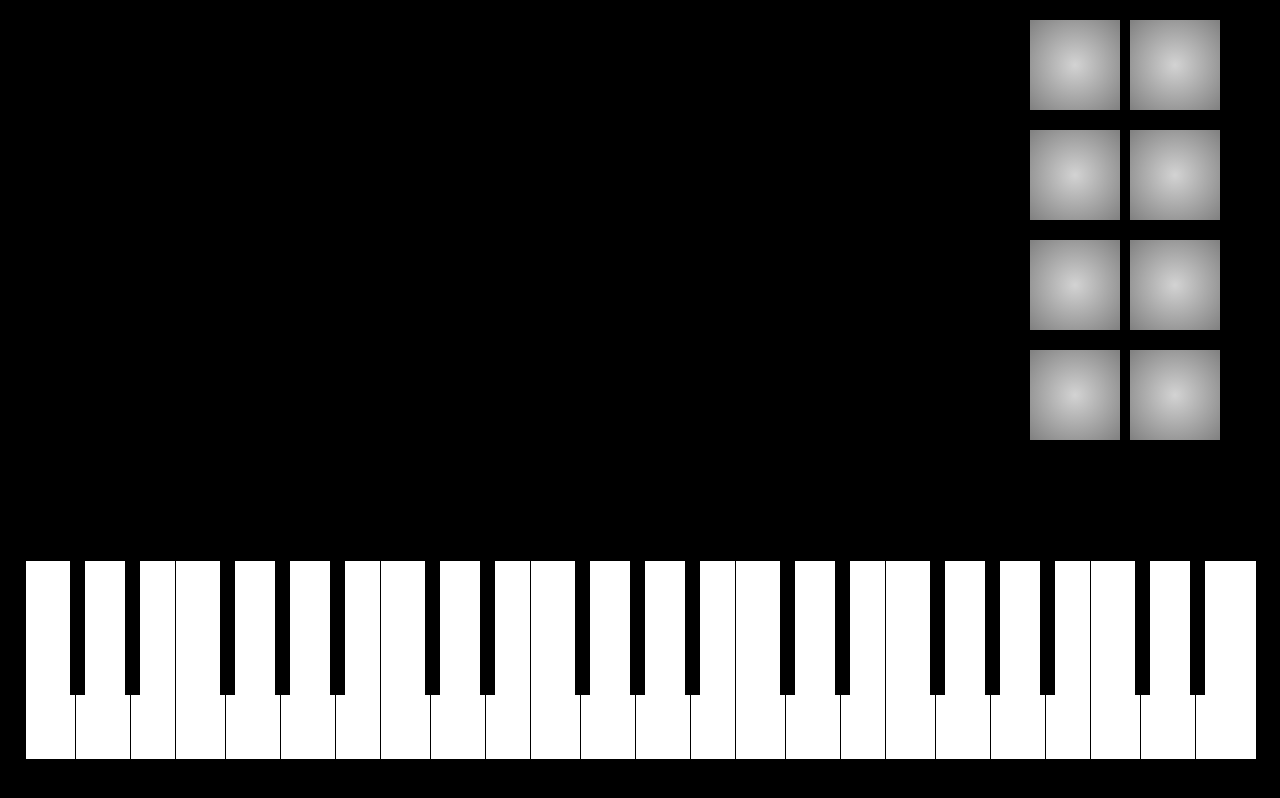
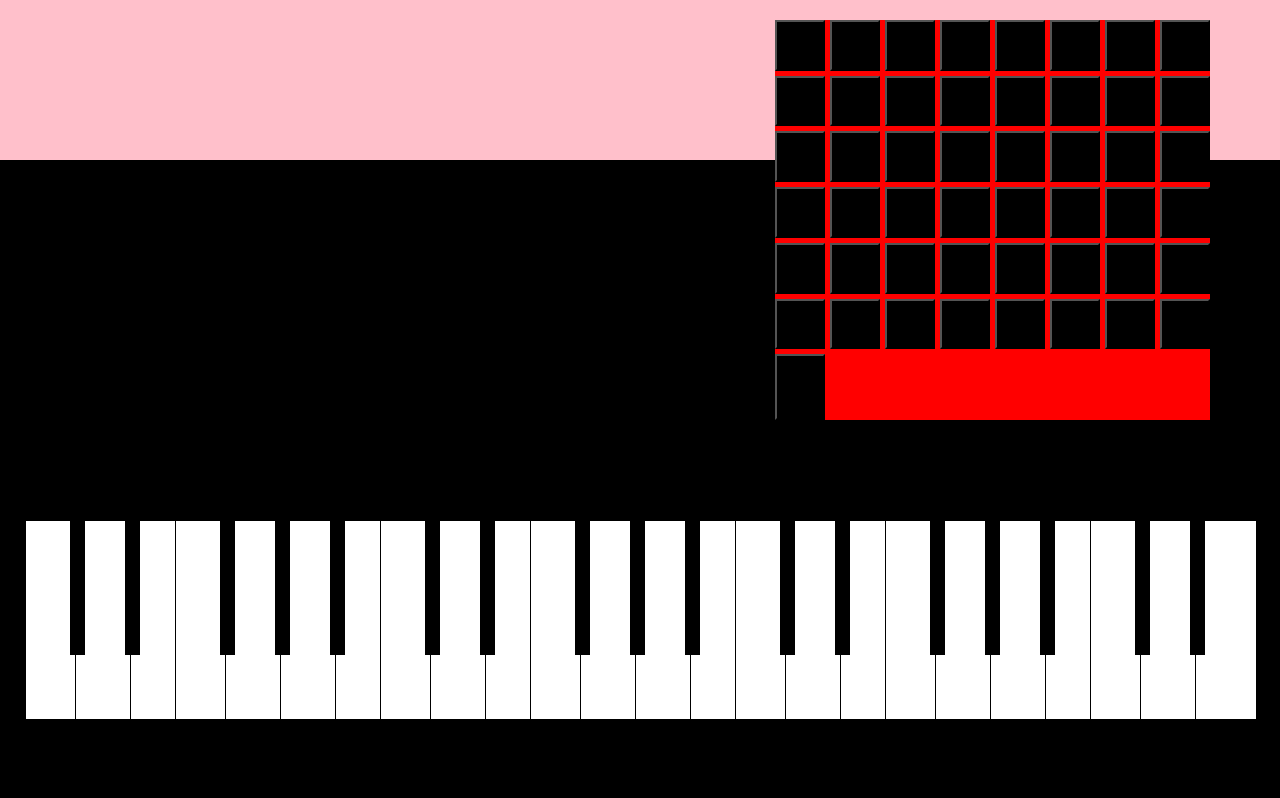
Before and after one commit to MikeOD92/Js_freak, a React (Create React App) app: page / in a window 1280 px wide. Built offline with nearby package versions, Linux system fonts and the light colour scheme.

Commit message:
started to implement step sequencer

```diff
--- a/src/App.css
+++ b/src/App.css
@@ -56,7 +56,7 @@ table {
 	justify-content: center;
 	margin: auto 0;
 	position: relative;
-	top: 70vh;
+	top: 45vh;
 }
 .keyboard {
 	display: grid;
@@ -108,18 +108,26 @@ table {
 	height: 135px;
 	z-index: 2;
 }
-.drum-area{
+.sequencer{
+	height: 20vh;
+	background-color: pink;
+}
+.sequencerGrid{
 	display: grid;
-	grid-template-columns: 80px 80px;
+	min-height: 50vh;
+	background: red;
+	grid-template-columns: 50px 50px 50px 50px 50px 50px 50px 50px;
 	grid-template-rows: auto;
-	gap:20px;
+	gap:5px;
 	position: absolute;
 	top: 20px;
 	right: 70px;
 }
-.drumPad{
-	width: 90px;
-	height: 90px;
+.seqPad{
+	width: 50px;
+	height: 50px;
 	background: radial-gradient(lightgrey, grey);
-
 }
+.activeSeqPad{
+	background: pink;
+}
--- a/src/App.js
+++ b/src/App.js
@@ -2,10 +2,12 @@ import './App.css';
 import Octave from './components/Octave';
 import Keys from './components/Keys';
 import  Drumpad from './components/Drumpad';
+import Sequencer from './components/Sequencer';
 function App() {
   return (
     <div className="App">
-      <Drumpad/>
+      {/* <Drumpad/> */}
+      <Sequencer/>
       <div className="keyBoard">
         <Octave pitch={3}/>
         <Octave pitch={4}/>
--- a/src/components/Drumpad.js
+++ b/src/components/Drumpad.js
@@ -8,12 +8,13 @@ export default function Drumpad(){
         e.preventDefault();
 
         const synth = new Tone.MetalSynth().toDestination();
+        const now = Tone.now();
 
-        console.log(note)
+        // console.log(note)
 
-        synth.triggerAttack(note);
+        synth.triggerAttack(note, now);
 
-        synth.triggerRelease("+0.35");
+        synth.triggerRelease("+0.15");
     }
 
     return(
--- a/src/components/Keys.js
+++ b/src/components/Keys.js
@@ -1,5 +1,6 @@
 import React from 'react'
 import * as Tone from "tone";
+import { Synth } from 'tone';
 
 
 export default function Keys(props){
@@ -9,12 +10,15 @@ export default function Keys(props){
     // const notesArr = ['C','C#', 'D', 'D#', 'E', 'F', 'F#', 'G', 'G#', 'A', 'A#', 'B'];
 
     const sound = (e) => {
+
         e.preventDefault();
+
         const synth = new Tone.Synth().toDestination();
 
         synth.triggerAttack(`${note}${pitch}`);
 
         synth.triggerRelease("+0.25");
+
     }
 
     return(
--- /dev/null
+++ b/src/components/Sequencer.js
@@ -0,0 +1,18 @@
+import React from 'react';
+import { useState } from 'react';
+import * as Tone from "tone";
+import SequencerGrid from './SequencerGrid';
+
+export default function Sequencer(){
+
+    const[beat, setbeat] = useState(0);
+
+    return(
+        <div className='sequencer'>
+
+            <SequencerGrid/>
+
+
+        </div>
+    )
+}
--- /dev/null
+++ b/src/components/SequencerGrid.js
@@ -0,0 +1,125 @@
+import React from 'react'
+import * as Tone from "tone";
+import { useState } from 'react';
+
+export default function SequencerGrid(props){
+
+    // create our synths
+    const seqSynths = (num) => {
+
+        const sythArr = [];
+
+        for(let i = 0; i < num; i++ ){
+            let newSynth = new Tone.Synth({ oscillator: { type: "square8" } }).toDestination();
+            sythArr.push(newSynth);
+        }
+        return sythArr;
+    }
+    // create sequencer grid
+    // take the notes and make a grid where each row is 8 of the same note
+    // each row is a diffrent note the rows array has sub arrays of 8
+    const grid = (notes) => {
+
+        const rows = [];
+
+        for (const note of notes){
+
+            const row = [];
+
+            for( let i = 0; i < 8; i++){
+                row.push({
+                note: note,
+                isActive: 'false'
+            });
+            }
+            rows.push(row)
+        }
+        return rows;
+    };
+
+
+    const synths = seqSynths(6);
+
+    const playgrid = grid(['F4','Eb4','C4',"Bb3",'Ab3','F3']);
+
+    let beat = 0;
+    let playing = false;
+    let started = false;
+
+
+    // this is the looping play function
+    const musicLoop = () => {
+
+        const repeat = (time) => {
+
+            playgrid.forEach((row, index) => {
+
+                let synth = synths[index];
+                let note = row[beat];
+
+                if(note.isactive){
+                    synth.triggerAttackRelease(note.note, "8n", time);
+                }
+            });
+            beat = (beat + 1) % 8;
+        };
+
+        Tone.Transport.bpm.value = 120;
+        Tone.Transport.scheduleRepeat(repeat, "8n");
+    };
+
+    const activateNote = (e) => {
+        e.preventDefault();
+
+        if(e.target.isactive === "true"){
+            e.target.isactive = "false"
+            e.target.classList.remove('activeSeqPad');
+            console.log(e.target.isactive)
+        } else{
+            e.target.isactive = "true";
+            e.target.className = "activeSeqPad";
+            console.log(e.target.isactive)
+
+        }
+
+    }
+
+    const play = (e) =>{
+        console.log('playing')
+
+        if(!started){
+            Tone.start();
+            Tone.getDestination().volume.rampTo(-10, 0.001)
+            musicLoop();
+            started = true;
+        }
+
+        if (playing) {
+            e.target.innerText = "Play";
+            Tone.Transport.stop();
+            playing = false;
+        } else {
+            e.target.innerText = "Stop";
+            Tone.Transport.start();
+            playing = true;
+        }
+    }
+    return(
+        <div className='sequencerGrid'>
+            {playgrid.map((arr)=>{
+                return(
+                    arr.map((button)=>{
+                    return(
+                        <button
+                            note={button.note}
+                            isactive={false}
+                            onClick={activateNote}
+                        />
+                        )
+                }))
+
+            })}
+            <button onClick={play}> Start </button>
+        </div>
+    )
+}
```
